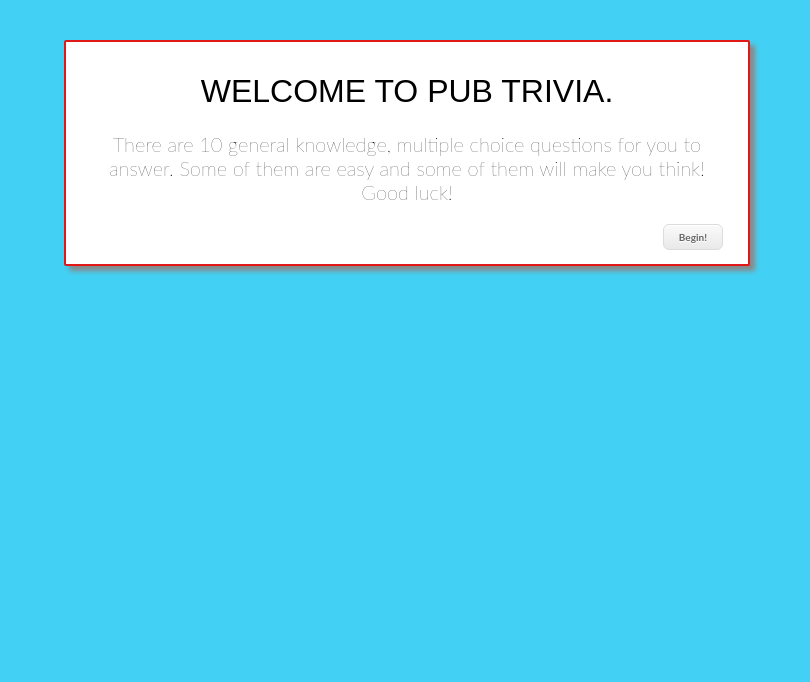
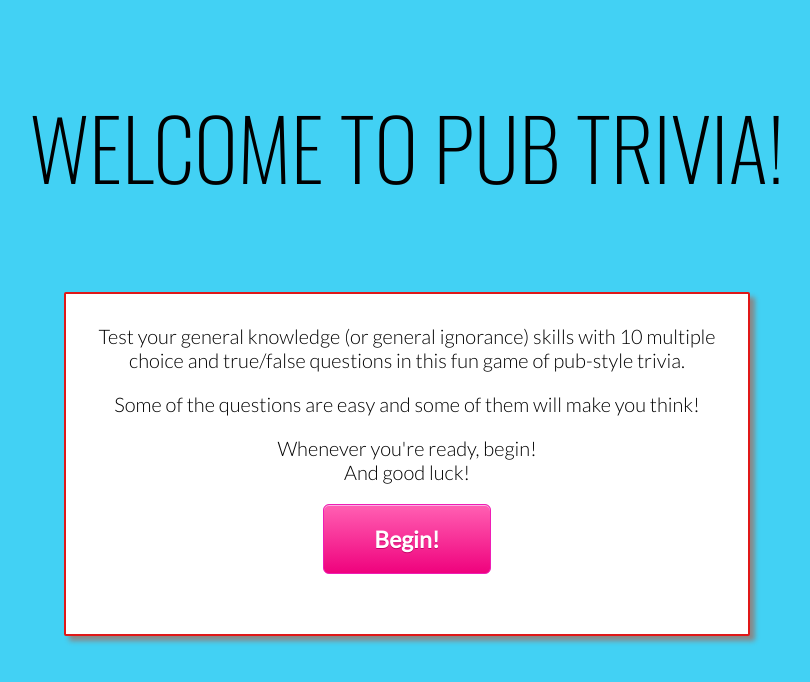
Before and after one commit to hoffmanktz/trivia, a plain HTML site: page welcome.html in a window 1280 px wide. Shown: the whole page, without its empty margins (233-1043 px from the left). Drawn offline with nearby package versions, Linux system fonts and the light colour scheme.

Commit message:
Adding updated copy for gameplay

```diff
--- a/welcome.html
+++ b/welcome.html
@@ -3,23 +3,24 @@
 	<head>
 
 		<title>Pub Trivia</title>
-		<script src="https://code.jquery.com/jquery-3.2.1.min.js"
-  integrity="sha256-hwg4gsxgFZhOsEEamdOYGBf13FyQuiTwlAQgxVSNgt4="
-  crossorigin="anonymous"></script>
+		<script src="https://code.jquery.com/jquery-3.2.1.min.js" integrity="sha256-hwg4gsxgFZhOsEEamdOYGBf13FyQuiTwlAQgxVSNgt4=" crossorigin="anonymous"></script>
 		<link href="style.css" rel="stylesheet" type="text/css"/>
-		<!-- <script src="scripts.js"></script> -->
-
-
+		<link href="https://fonts.googleapis.com/css?family=Lato:300,400" rel="stylesheet">
+		<link href="https://fonts.googleapis.com/css?family=Oswald:200,400" rel="stylesheet">
 
 	</head>
 
 		<body>
+		<div>
+			<p class="banner-h1">Welcome to Pub Trivia!</p>
+		</div>
 		<div id="welcome">
-		<h1>Welcome to Pub Trivia.</h1>
-		<p>There are 10 general knowledge, multiple choice questions for you to answer. Some of them are easy and some of them will make you think! Good luck!</p>
+		<p>Test your general knowledge (or general ignorance) skills with 10 multiple choice and true/false questions in this fun game of pub-style trivia.</p>
+		<p>Some of the questions are easy and some of them will make you think!</p>
+		<p>Whenever you're ready, begin!<br>And good luck!</p>
 
-		<div id="nav-buttons">
-			<a href="index.html" id="welcome-btn" class="button">Begin!</a>
+		<div id="welcome-btn">
+			<p class="center-btn"><a href="index.html" class="begin-btn">Begin!</a></p>
 		</div>
 		</div>
 
```
